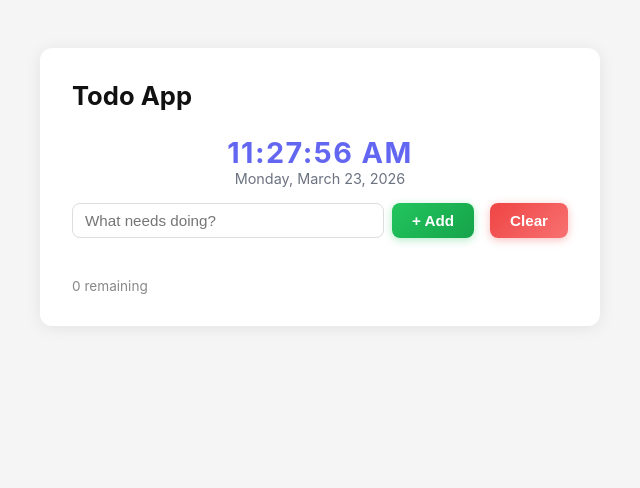
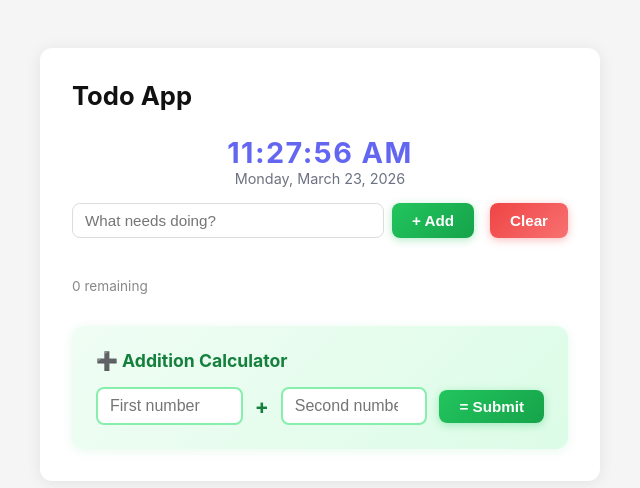
Before and after one commit to thedineshbabu/todo-app, a React (Vite) app: page / in a window 1280 px wide. Shown: the top 488 px of the page, without its empty margins (320-960 px from the left). Built offline with nearby package versions, Linux system fonts and the light colour scheme.

Commit message:
agent(TASK-96): Add a simple addition system

```diff
--- a/src/App.tsx
+++ b/src/App.tsx
@@ -5,9 +5,12 @@ export default function App() {
   const [text, setText] = useState("");
   const [addHovered, setAddHovered] = useState(false);
   const [clearHovered, setClearHovered] = useState(false);
-  const [deleteHoveredId, setDeleteHoveredId] = useState<number | null>(null);
-  const [todos, setTodos] = useState<any[]>([]);
+const [todos, setTodos] = useState<any[]>([]);
   const [now, setNow] = useState(new Date());
+  const [numA, setNumA] = useState("");
+  const [numB, setNumB] = useState("");
+  const [additionResult, setAdditionResult] = useState<number | null>(null);
+  const [calcHovered, setCalcHovered] = useState(false);
 
   useEffect(() => {
     const timer = setInterval(() => setNow(new Date()), 1000);
@@ -59,6 +62,13 @@ export default function App() {
 
   function deleteTodo(id: number) {
     setTodos((prev) => prev.filter((t) => t.id !== id));
+  }
+
+  function calculateSum() {
+    const a = parseFloat(numA);
+    const b = parseFloat(numB);
+    if (isNaN(a) || isNaN(b)) return;
+    setAdditionResult(a + b);
   }
 
   const remaining = todos.filter((t) => !t.completed).length;
@@ -149,6 +159,94 @@ export default function App() {
         ))}
       </ul>
       <p className="remaining">{remaining} remaining</p>
+
+      <div style={{
+        marginTop: "32px",
+        background: "linear-gradient(135deg, #f0fdf4, #dcfce7)",
+        borderRadius: "12px",
+        padding: "24px",
+        boxShadow: "0 2px 12px rgba(34,197,94,0.1)",
+      }}>
+        <h2 style={{ margin: "0 0 16px", fontSize: "1.1rem", fontWeight: 700, color: "#15803d" }}>
+          ➕ Addition Calculator
+        </h2>
+        <div style={{ display: "flex", alignItems: "center", gap: "12px", flexWrap: "wrap" }}>
+          <input
+            type="number"
+            value={numA}
+            onChange={(e) => { setNumA(e.target.value); setAdditionResult(null); }}
+            placeholder="First number"
+            style={{
+              flex: 1,
+              minWidth: "120px",
+              padding: "8px 12px",
+              borderRadius: "8px",
+              border: "2px solid #86efac",
+              fontSize: "1rem",
+              outline: "none",
+              background: "#fff",
+            }}
+          />
+          <span style={{ fontWeight: 700, fontSize: "1.3rem", color: "#15803d" }}>+</span>
+          <input
+            type="number"
+            value={numB}
+            onChange={(e) => { setNumB(e.target.value); setAdditionResult(null); }}
+            placeholder="Second number"
+            onKeyDown={(e) => e.key === "Enter" && calculateSum()}
+            style={{
+              flex: 1,
+              minWidth: "120px",
+              padding: "8px 12px",
+              borderRadius: "8px",
+              border: "2px solid #86efac",
+              fontSize: "1rem",
+              outline: "none",
+              background: "#fff",
+            }}
+          />
+          <button
+            type="button"
+            onClick={calculateSum}
+            onMouseEnter={() => setCalcHovered(true)}
+            onMouseLeave={() => setCalcHovered(false)}
+            style={{
+              background: calcHovered
+                ? "linear-gradient(135deg, #15803d, #16a34a)"
+                : "linear-gradient(135deg, #22c55e, #16a34a)",
+              color: "#fff",
+              border: "none",
+              borderRadius: "8px",
+              padding: "8px 20px",
+              fontWeight: 600,
+              fontSize: "0.95rem",
+              cursor: "pointer",
+              boxShadow: calcHovered
+                ? "0 4px 14px rgba(34,197,94,0.6)"
+                : "0 2px 8px rgba(34,197,94,0.35)",
+              transform: calcHovered ? "translateY(-1px)" : "translateY(0)",
+              transition: "all 0.2s ease",
+            }}
+          >
+            = Submit
+          </button>
+        </div>
+        {additionResult !== null && (
+          <div style={{
+            marginTop: "16px",
+            padding: "12px 16px",
+            background: "#fff",
+            borderRadius: "8px",
+            border: "2px solid #22c55e",
+            fontSize: "1.1rem",
+            fontWeight: 700,
+            color: "#15803d",
+            textAlign: "center",
+          }}>
+            Result: {numA} + {numB} = <span style={{ fontSize: "1.4rem" }}>{additionResult}</span>
+          </div>
+        )}
+      </div>
     </div>
   );
 }
```
